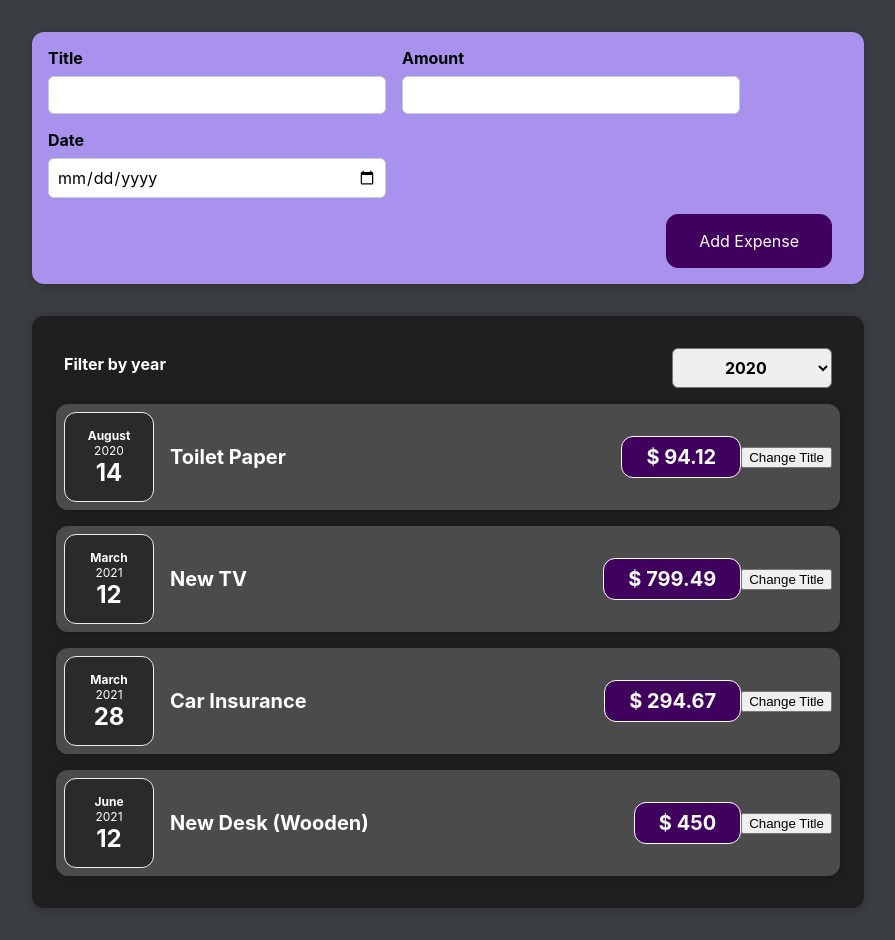
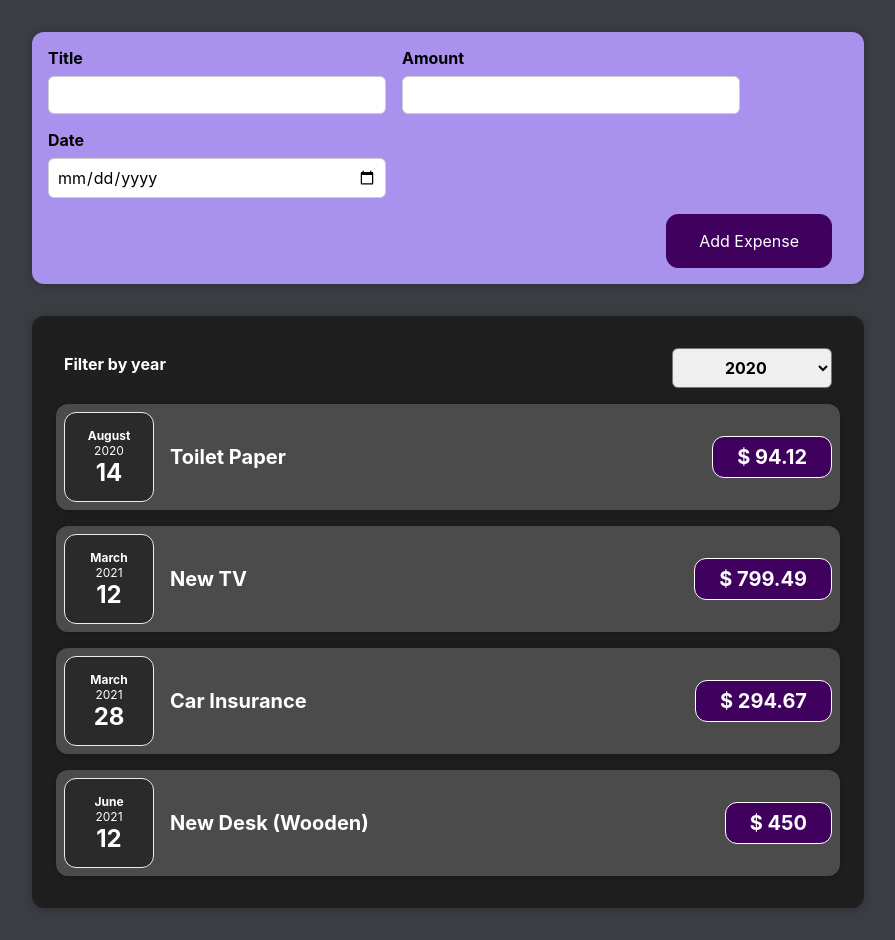
Before and after one commit to josue-lubaki/react-complete-guide, a React (Create React App) app: page / in a window 1280 px wide. Shown: the whole page, without its empty margins (192-1087 px from the left). Built offline with nearby package versions, Linux system fonts and the light colour scheme.

Commit message:
using Sateful Lists

```diff
--- a/src/App.js
+++ b/src/App.js
@@ -1,8 +1,8 @@
+import React, { useState } from 'react';
 import Expenses from './components/Expenses/Expenses';
 import NewExpense from './components/NewExpense/NewExpense';
 
-const App = () => {
-	const expenses = [
+const DUMMY_EXPENSES = [
 	{
 		id: 'e1',
 		title: 'Toilet Paper',
@@ -24,9 +24,13 @@
 	},
 ];
 
+const App = () => {
+	const [expenses, setExpenses] = useState(DUMMY_EXPENSES);
+
 	const addExpenseHandler = (expense) => {
-		console.log('In App.js');
-		console.log(expense);
+		setExpenses(prevExpenses => {
+			return [expense, ...prevExpenses];
+		});
 	};
 
 	return (
--- a/src/components/Expenses/ExpenseItem.js
+++ b/src/components/Expenses/ExpenseItem.js
@@ -1,24 +1,16 @@
-import React, { useState } from 'react';
+import React from 'react';
 import Card from '../UI/Card';
 import ExpenseDate from './ExpenseDate';
 import './ExpenseItem.css';
 
 const ExpenseItem = (props) => {
-	const [title, setTitle] = useState(props.title);
-
-	const clickHandler = () => {
-		setTitle('updated')
-		console.log(title);
-	};
-
 	return (
 		<Card className='expense-item'>
 			<ExpenseDate date={props.date} />
 			<div className='expense-item__description'>
-				<h2>{title}</h2>
+				<h2>{props.title}</h2>
 				<div className='expense-item__price'>$ {props.amount}</div>
 			</div>
-			<button onClick={clickHandler}>Change Title</button>
 		</Card>
 	);
 };
--- a/src/components/Expenses/Expenses.js
+++ b/src/components/Expenses/Expenses.js
@@ -14,13 +14,16 @@
 	return (
 		<div>
 			<Card className='expenses'>
-				<ExpensesFilter onChangeFilter={filterChangeHandler} selected={filteredYear} />
-				{props.items.map((item) => (
-					<div key={item.id}>
+				<ExpensesFilter
+					onChangeFilter={filterChangeHandler}
+					selected={filteredYear}
+				/>
+				{props.items.map((expense) => (
+					<div key={expense.id}>
 						<ExpenseItem
-							title={item.title}
-							amount={item.amount}
-							date={item.date}
+							title={expense.title}
+							amount={expense.amount}
+							date={expense.date}
 						/>
 					</div>
 				))}
```
Lines whose indentation alone changed are shown as unchanged.
